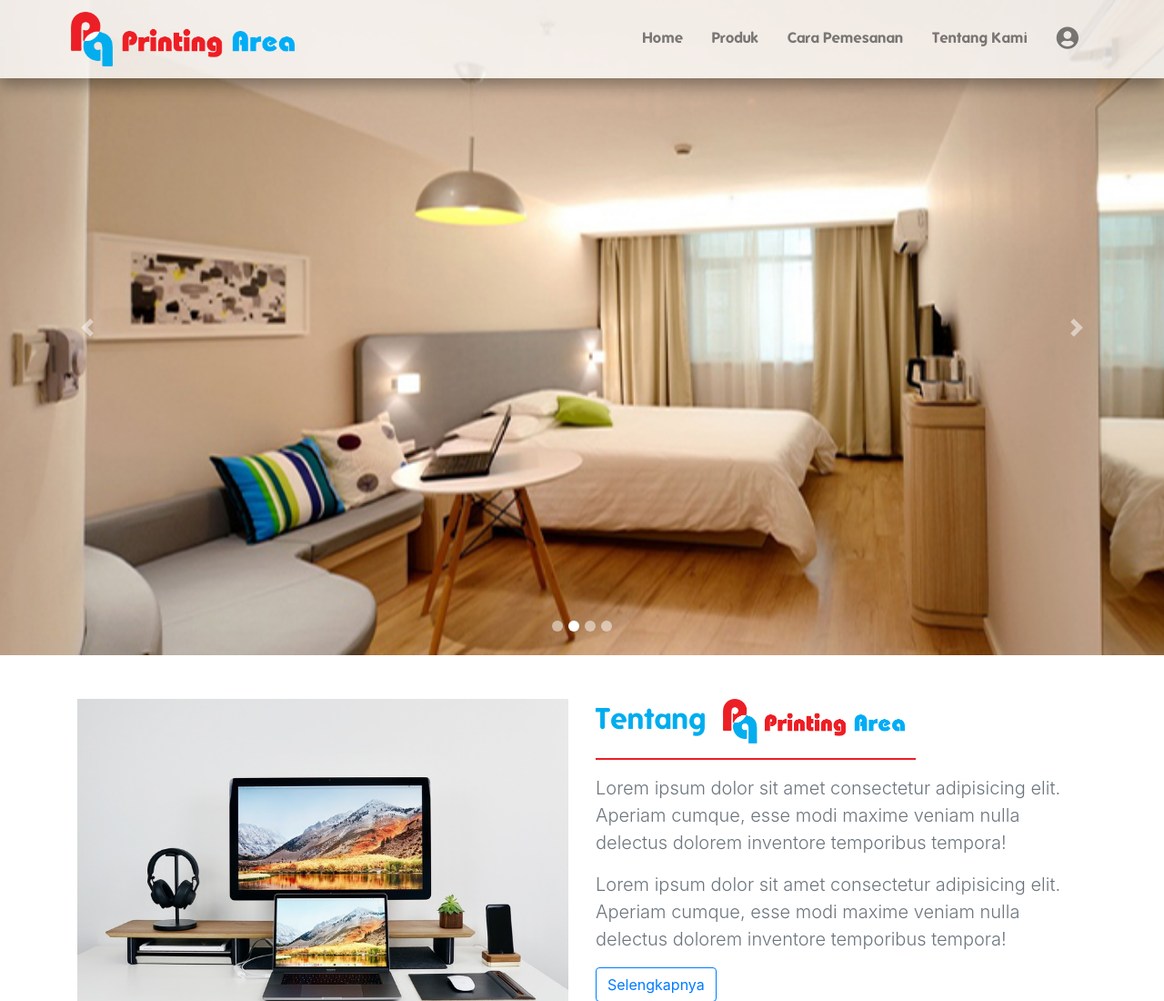
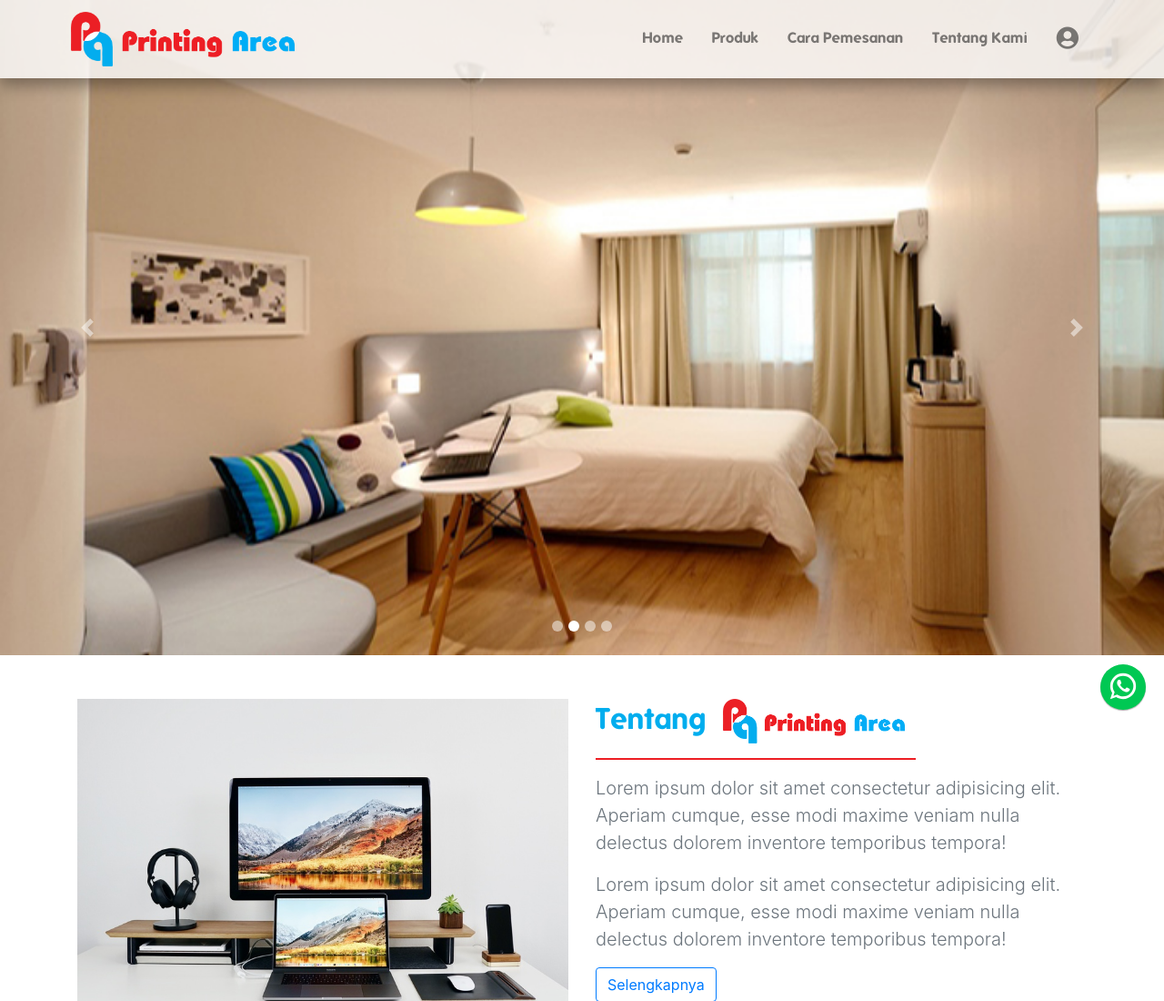
Before and after one commit to paundrayudhad/print, a plain HTML site: page index.html in a window 1280 px wide. Shown: the top 1100 px of the page at 91% size. Drawn offline with Linux system fonts and the light colour scheme.

Commit message:
Menambahkan logo whatsapp mengambang

```diff
--- a/assets/custom/css/style.css
+++ b/assets/custom/css/style.css
@@ -203,10 +203,11 @@ html {
     padding: 0.5em 0.6em;
 }
 
+
 .fixed-whatsapp {
     position: fixed;
     bottom: 20px;
-    right: 120px;
+    right: 20px;
     width: 50px;
     height: 50px;
     line-height: 50px;
@@ -216,11 +217,11 @@ html {
 
 .fixed-whatsapp:before {
     content: "";
-    width: 150px;
+    width: 50px;
     height: 50px;
     background-color: #00C853;
     position: absolute;
-    border-radius: 20px;
+    border-radius: 100%;
     box-shadow: 0 1px 1.5px 0 rgba(0, 0, 0, .12), 0 1px 1px 0 rgba(0, 0, 0, .24);
     z-index: 1;
     top: 0;
--- a/index.html
+++ b/index.html
@@ -13,6 +13,13 @@
     <link rel="stylesheet" type="text/css" href="assets/slick-master/slick/slick-theme.css">
 </head>
 <body data-spy="scroll" data-target="#navbarNav" data-offset="200">
+
+    <!-- WHATSAPP -->
+    <a class='fixed-whatsapp' href='https://api.whatsapp.com/send?phone=628xxxxxxxxxx' rel='nofollow noopener' target='_blank' title='Whatsapp'>
+        <svg viewBox='0 0 24 24' width='34' height='34'>
+            <path fill='#ffffff' d='M16.75,13.96C17,14.09 17.16,14.16 17.21,14.26C17.27,14.37 17.25,14.87 17,15.44C16.8,16 15.76,16.54 15.3,16.56C14.84,16.58 14.83,16.92 12.34,15.83C9.85,14.74 8.35,12.08 8.23,11.91C8.11,11.74 7.27,10.53 7.31,9.3C7.36,8.08 8,7.5 8.26,7.26C8.5,7 8.77,6.97 8.94,7H9.41C9.56,7 9.77,6.94 9.96,7.45L10.65,9.32C10.71,9.45 10.75,9.6 10.66,9.76L10.39,10.17L10,10.59C9.88,10.71 9.74,10.84 9.88,11.09C10,11.35 10.5,12.18 11.2,12.87C12.11,13.75 12.91,14.04 13.15,14.17C13.39,14.31 13.54,14.29 13.69,14.13L14.5,13.19C14.69,12.94 14.85,13 15.08,13.08L16.75,13.96M12,2A10,10 0 0,1 22,12A10,10 0 0,1 12,22C10.03,22 8.2,21.43 6.65,20.45L2,22L3.55,17.35C2.57,15.8 2,13.97 2,12A10,10 0 0,1 12,2M12,4A8,8 0 0,0 4,12C4,13.72 4.54,15.31 5.46,16.61L4.5,19.5L7.39,18.54C8.69,19.46 10.28,20 12,20A8,8 0 0,0 20,12A8,8 0 0,0 12,4Z'/>
+        </svg>
+    </a>
 
     <!-- NAVBAR -->
     <nav id="main-navbar" class="navbar navbar-expand-md navbar-light bg-light fixed-top py-2 py-md-0">
```
